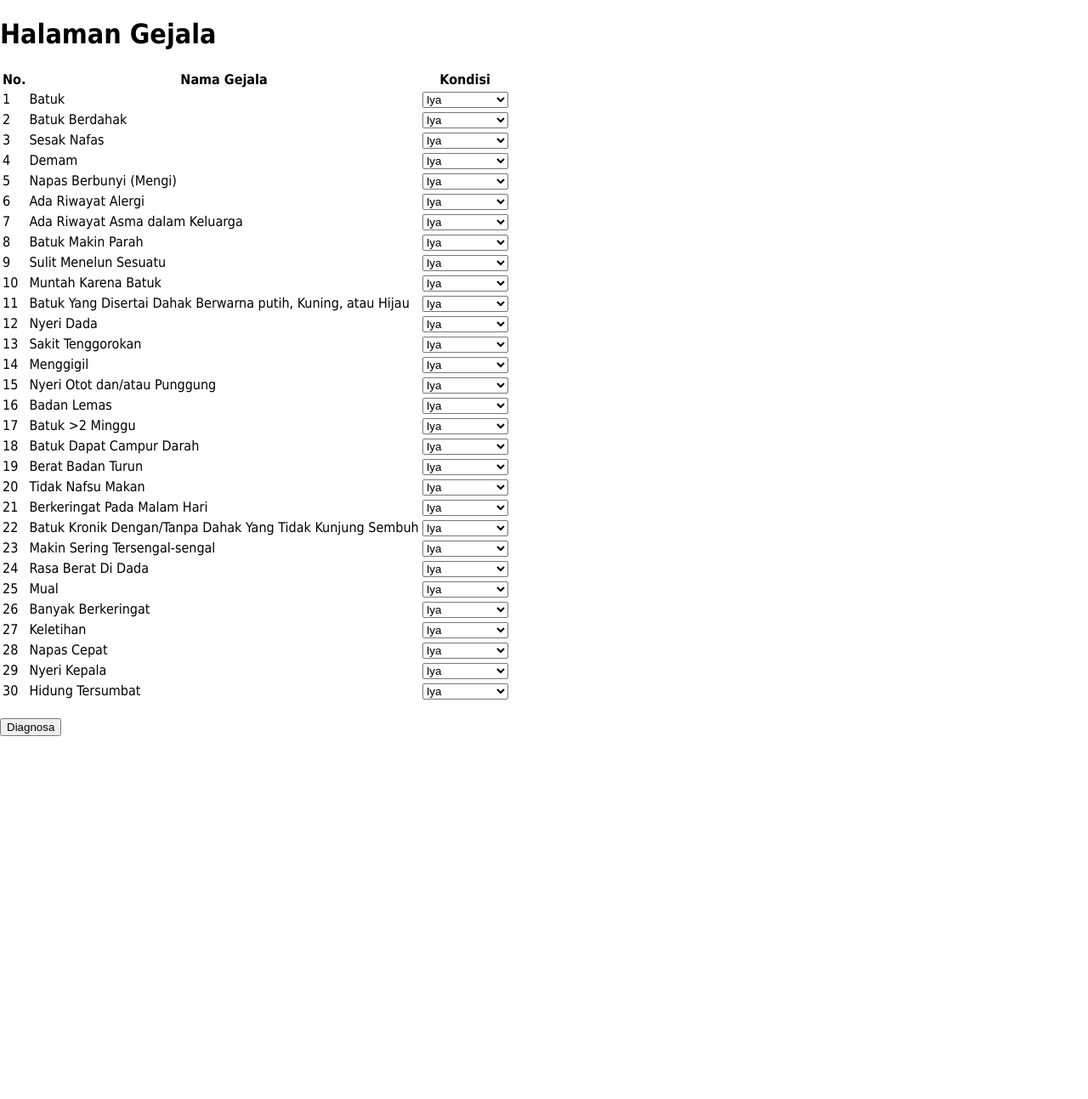
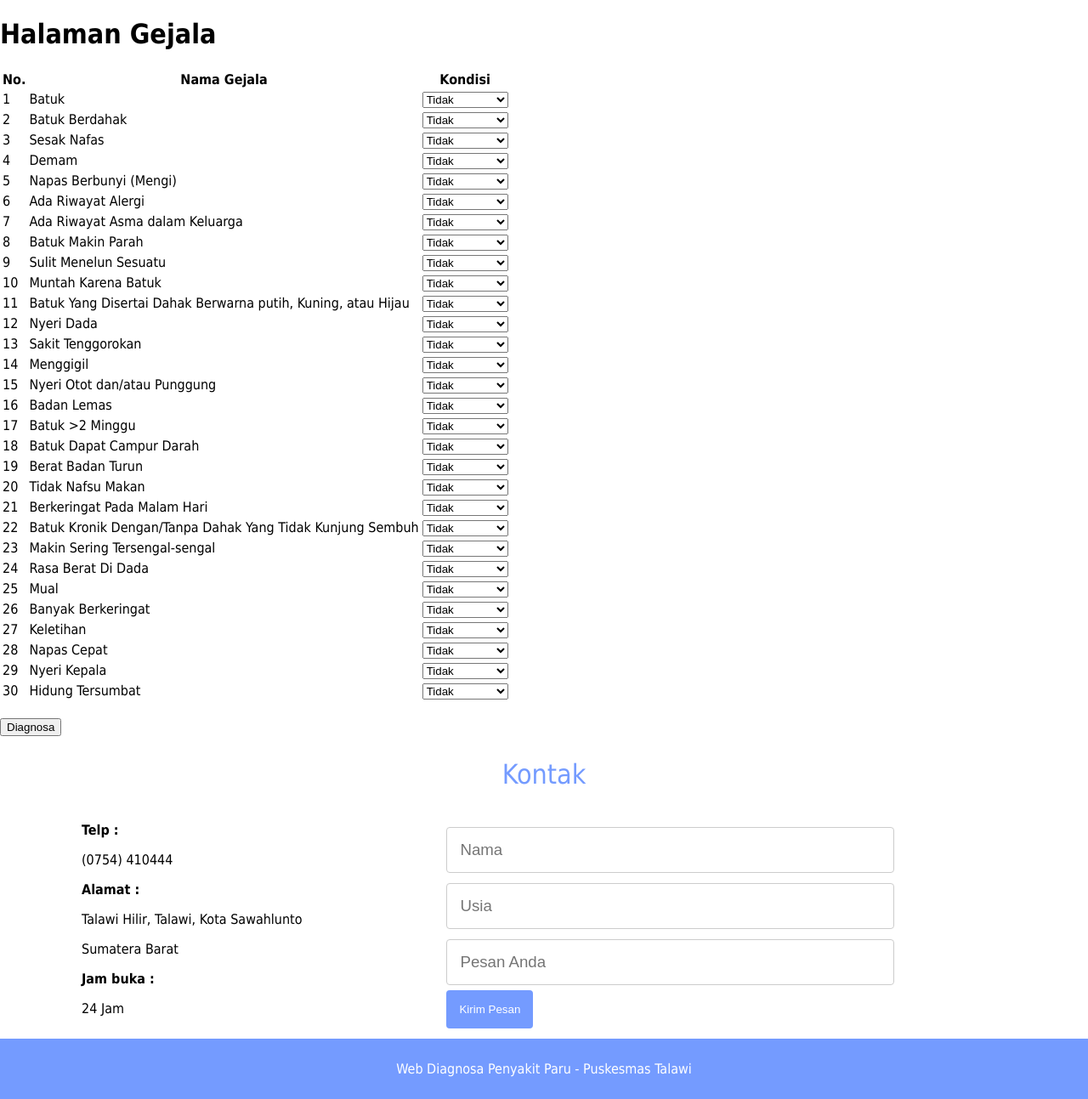
Before and after one commit to norbrightside/PKL, a PHP site: page /diagnosa.php in a window 1280 px wide. Shown: the part 85-1378 px from the top of the page at 85% size. Before the commit the page ends 951 px from the top, so only its background shows below. Run offline with PHP 8.4, Linux system fonts and the light colour scheme; data comes from the database, SQL or seed files in the repository.

Commit message:
update posisi kondisi

```diff
--- a/diagnosa.php
+++ b/diagnosa.php
@@ -44,49 +44,49 @@ if (isset($_POST['diagnosa'])) {
      // melakukan diagnosa sesuai dengan rules yang telah ditentukan
     $hasil1 = min($cf_gejala2, $cf_gejala3, $cf_gejala4, $cf_gejala30) * 0.55;
     $hasil2 = min($cf_gejala2, $cf_gejala3, $cf_gejala4) * 0.45;
-    $hasil3 = min($cf_gejala2, $cf_gejala3, $cf_gejala4) * 0.69;
-    $hasil4 = min($cf_gejala2, $cf_gejala3, $cf_gejala4) * 0.31;
-    $hasil5 = min($cf_gejala2, $cf_gejala3, $cf_gejala4) * 0.55;
-    $hasil6 = min($cf_gejala2, $cf_gejala3, $cf_gejala4) * 0.45;
-    $hasil7 = min($cf_gejala2, $cf_gejala3, $cf_gejala4) * 0.61;
-    $hasil8 = min($cf_gejala2, $cf_gejala3, $cf_gejala4) * 0.39;
-    $hasil9 = min($cf_gejala2, $cf_gejala3, $cf_gejala4) * 0.54;
-    $hasil10 = min($cf_gejala2, $cf_gejala3, $cf_gejala4) * 0.46;
-    $hasil11 = min($cf_gejala2, $cf_gejala3, $cf_gejala4) * 0.50;
-    $hasil12 = min($cf_gejala2, $cf_gejala3, $cf_gejala4) * 0.50;
-    $hasil13 = min($cf_gejala2, $cf_gejala3, $cf_gejala4) * 0.64;
-    $hasil14 = min($cf_gejala2, $cf_gejala3, $cf_gejala4) * 0.36;
+    $hasil3 = min($cf_gejala2, $cf_gejala3, $cf_gejala5, $cf_gejala6, $cf_gejala7) * 0.69;
+    $hasil4 = min($cf_gejala2, $cf_gejala3, $cf_gejala5) * 0.31;
+    $hasil5 = min($cf_gejala5, $cf_gejala5, $cf_gejala8, $cf_gejala9, $cf_gejala10) * 0.55;
+    $hasil6 = min($cf_gejala3, $cf_gejala5, $cf_gejala8, $cf_gejala9) * 0.45;
+    $hasil7 = min($cf_gejala3, $cf_gejala4, $cf_gejala11, $cf_gejala12, $cf_gejala13, $cf_gejala14, $cf_gejala15, $cf_gejala16) * 0.61;
+    $hasil8 = min($cf_gejala3, $cf_gejala4, $cf_gejala11, $cf_gejala12, $cf_gejala13, $cf_gejala14, $cf_gejala16) * 0.39;
+    $hasil9 = min($cf_gejala2, $cf_gejala3, $cf_gejala4, $cf_gejala12, $cf_gejala14, $cf_gejala16, $cf_gejala17, $cf_gejala18, $cf_gejala19, $cf_gejala20, $cf_gejala21) * 0.54;
+    $hasil10 = min($cf_gejala2, $cf_gejala3, $cf_gejala4, $cf_gejala12, $cf_gejala14, $cf_gejala16, $cf_gejala17, $cf_gejala19, $cf_gejala20, $cf_gejala21) * 0.46;
+    $hasil11 = min($cf_gejala5, $cf_gejala16, $cf_gejala19, $cf_gejala22, $cf_gejala23, $cf_gejala24) * 0.50;
+    $hasil12 = min($cf_gejala5, $cf_gejala16, $cf_gejala19, $cf_gejala22, $cf_gejala24) * 0.50;
+    $hasil13 = min($cf_gejala1, $cf_gejala4, $cf_gejala10, $cf_gejala12, $cf_gejala15, $cf_gejala16, $cf_gejala20, $cf_gejala25, $cf_gejala26, $cf_gejala27, $cf_gejala28, $cf_gejala29) * 0.64;
+    $hasil14 = min($cf_gejala1, $cf_gejala4, $cf_gejala12, $cf_gejala14, $cf_gejala16, $cf_gejala20, $cf_gejala26) * 0.36;
 
     //menggabungkan nilai CF rule dengan penyakit yang sama
-    $ispa = $hasil1($hasil2*(1-$hasil1));
-    $asma = $hasil3($hasil4*(1-$hasil3));
-    $bronkitis = $hasil5($hasil6*(1-$hasil5));
-    $bronkitisakut = $hasil7($hasil8*(1-$hasil7));
-    $tbparu = $hasil9($hasil10*(1-$hasil9));
-    $ppok = $hasil11($hasil12*(1-$hasil11));
-    $pneumonia = $hasil13($hasil4*(1-$hasil13));
+    $hasil15 = $hasil1+($hasil2*(1-$hasil1));
+    $hasil16 = $hasil3+($hasil4*(1-$hasil3));
+    $hasil17 = $hasil5+($hasil6*(1-$hasil5));
+    $hasil18 = $hasil7+($hasil8*(1-$hasil7));
+    $hasil19 = $hasil9+($hasil10*(1-$hasil9));
+    $hasil20 = $hasil11+($hasil12*(1-$hasil11));
+    $hasil21 = $hasil13+($hasil14*(1-$hasil13));
 
      // mencari nilai tertinggi dan menyimpan hasil diagnosa ke dalam variabel $hasil
-    $hasil = max($ispa, $asma, $bronkitis, $bronkitisakut, $tbparu, $ppok, $pneumonia);
-    if ($hasil == $ispa) {
+    $hasil = max($hasil15, $hasil16, $hasil17, $hasil18, $hasil19, $hasil20, $hasil21);
+    if ($hasil == $hasil15) {
         $penyakit_id = 1;
     } else
-    if ($hasil == $asma){
+    if ($hasil == $hasil16){
         $penyakit_id = 2;
     } else
-    if ($hasil == $bronkitis) {
+    if ($hasil == $hasil17) {
         $penyakit_id = 3;
     } else
-    if ($hasil == $bronkitisakut) {
+    if ($hasil == $hasil18) {
         $penyakit_id = 4;
     } else
-    if ($hasil == $tbparu) {
+    if ($hasil == $hasil19) {
         $penyakit_id = 5;
     } else
-    if ($hasil == $ppok) {
+    if ($hasil == $hasil20) {
         $penyakit_id = 6;
     } else
-    if ($hasil == $pneumonia) {
+    if ($hasil == $hasil21) {
         $penyakit_id = 7;
     }
 
@@ -180,5 +180,35 @@ $nama_penyakit = $row_penyakit['penyakit_nama'];
         <br>
         <input type="submit" name="diagnosa" value="Diagnosa">
     </form>
+     <!--Bagian KOntak-->
+     <section id="kontak">
+                <h1 class="judul teks-tengah">Kontak</h1>
+                <div class="container">
+                    <div style="width: 50%;text-align: left;">
+                    <b> Telp :</b>
+                    <p> (0754) 410444</p>
+
+                    <b> Alamat :</b>
+                    <p> Talawi Hilir, Talawi, Kota Sawahlunto
+                    <p> Sumatera Barat </p>
+
+                    <b> Jam buka :</b>
+                    <p> 24 Jam</p>
+                    </div>
+                    <form action="send.php" method="post" target="_blank">
+                        <input type="text" name="name" placeholder="Nama"/>
+                        <input type="text" name="usia" placeholder="Usia"/>
+                        <input type="text" name="pesan" placeholder="Pesan Anda"/>
+                    </textarea>
+                    <br/>
+                    <button type="submit" name="submit" class="btn btn-biru" > Kirim Pesan</button>
+                    </form>
+                </div>
+                </section>
+                <!--Bagian Kontak-->
+        </main>
+        <footer>
+            <p> Web Diagnosa Penyakit Paru - Puskesmas Talawi</p>
+        </footer>
 </body>
 </html>
--- a/penyakit paru.sql
+++ b/penyakit paru.sql
@@ -56,8 +56,8 @@ CREATE DATABASE IF NOT EXISTS penyakit_paru;
 ('Nyeri Kepala'),
 ('Hidung Tersumbat');
  INSERT INTO kondisi (kondisi_nama, kondisi_nilai_cf) VALUES
+('Tidak', 0),
 ('Iya', 1),
 ('Hampir Iya', 0.8),
 ('Mungkin', 0.6),
-('Hampir Tidak', 0.2),
-('Tidak', 0);
+('Hampir Tidak', 0.2);
```
